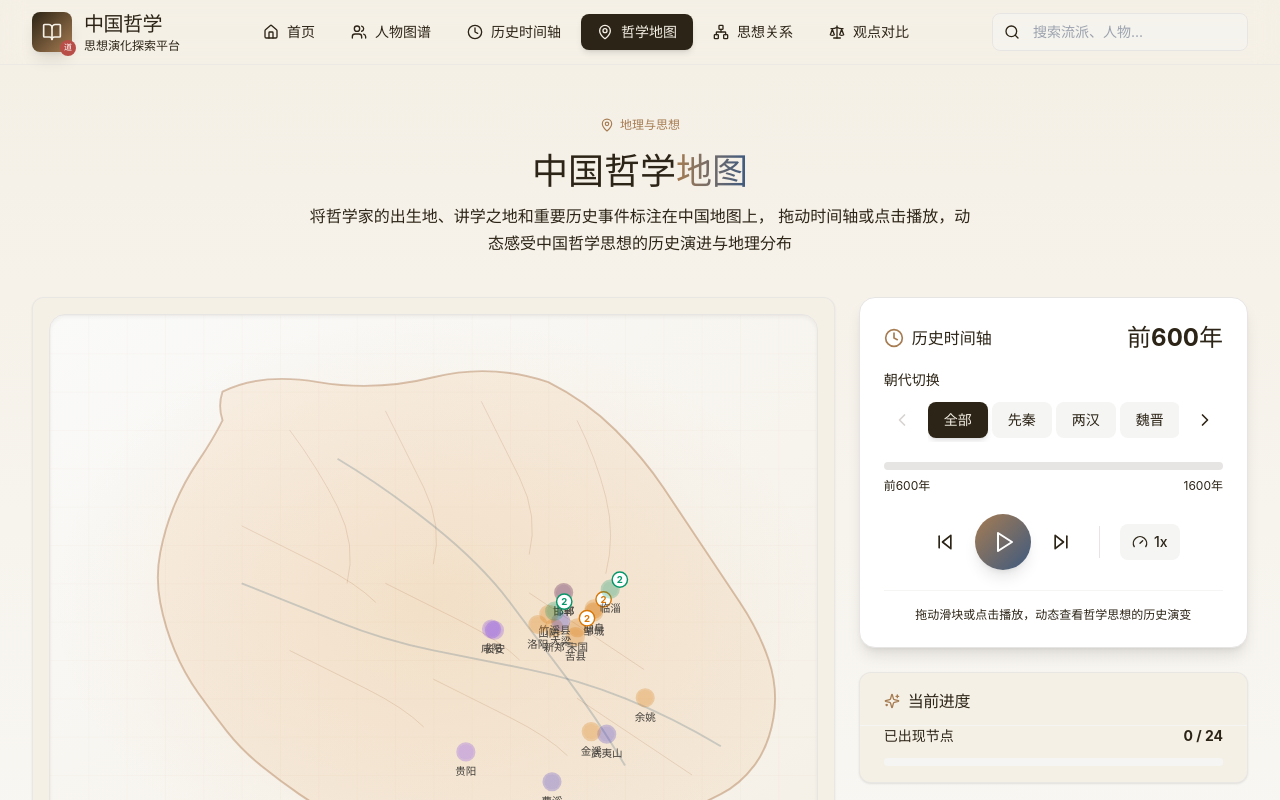
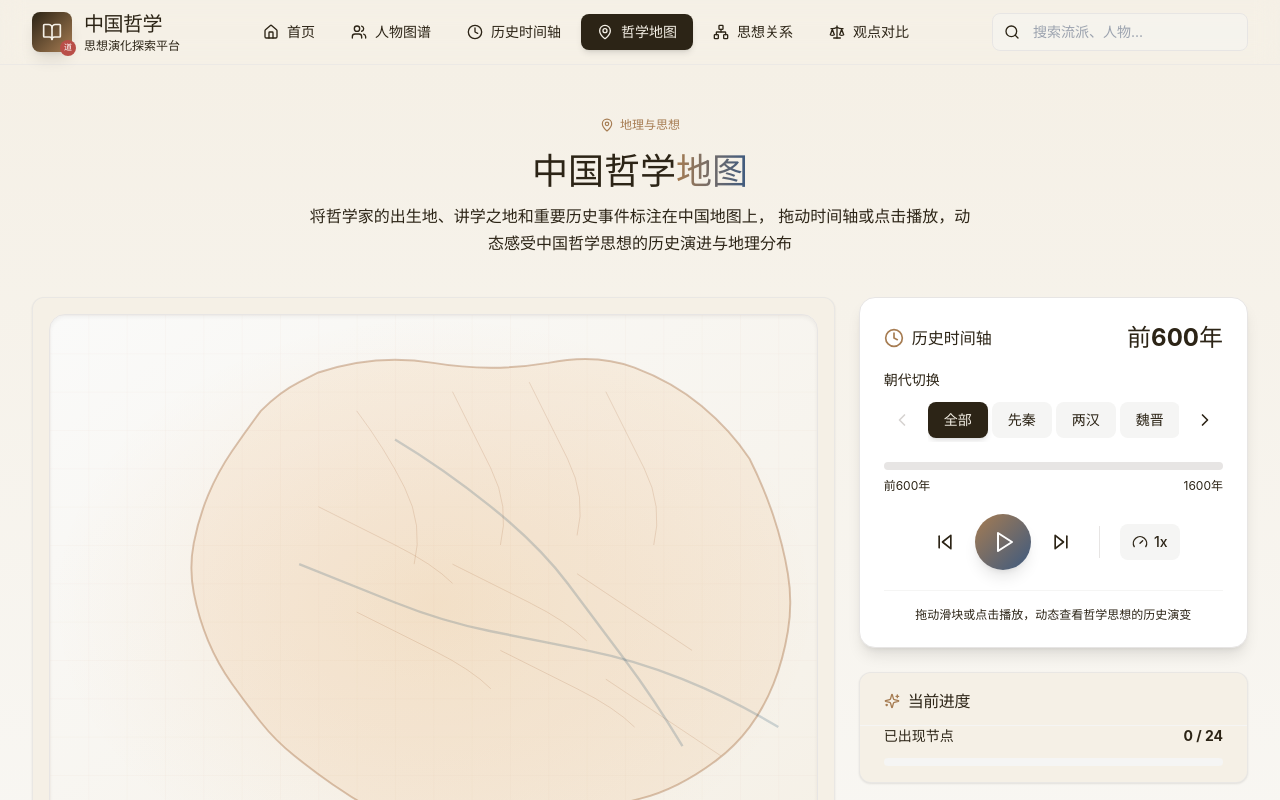
Before and after one commit to tutuentropy-droid/1039, a React (Vite) app: page /map in a window 1280 px wide. Shown: the top 800 px of the page. Built offline with nearby package versions, Linux system fonts and the light colour scheme.

Commit message:
.2156576054455260:63c6b522c756cb716e4aaf801dac897a_6a333ced49c31cd085cdfac7.6a33616549c31cd085cdfdad.6a336164b72a6f7db243b544:Trae CN.T(2026/6/18 11:09:25)

```diff
--- a/src/components/map/ChinaMap.tsx
+++ b/src/components/map/ChinaMap.tsx
@@ -18,18 +18,19 @@ interface ChinaMapProps {
 const MAP_WIDTH = 800;
 const MAP_HEIGHT = 600;
 
+const MIN_LNG = 100;
+const MAX_LNG = 128;
+const MIN_LAT = 20;
+const MAX_LAT = 42;
+
 const lngToX = (lng: number): number => {
-  const minLng = 73;
-  const maxLng = 135;
-  const range = maxLng - minLng;
-  return ((lng - minLng) / range) * MAP_WIDTH;
+  const range = MAX_LNG - MIN_LNG;
+  return ((lng - MIN_LNG) / range) * MAP_WIDTH;
 };
 
 const latToY = (lat: number): number => {
-  const minLat = 18;
-  const maxLat = 54;
-  const range = maxLat - minLat;
-  return MAP_HEIGHT - ((lat - minLat) / range) * MAP_HEIGHT;
+  const range = MAX_LAT - MIN_LAT;
+  return MAP_HEIGHT - ((lat - MIN_LAT) / range) * MAP_HEIGHT;
 };
 
 export const ChinaMap = ({
@@ -53,10 +54,10 @@ export const ChinaMap = ({
     return grouped;
   }, [nodes]);
 
-  const getNodeOpacity = useCallback(
-    (node: MapNode): number => {
-      if (currentYear === undefined) return 1;
-      return node.year <= currentYear ? 1 : 0.2;
+  const isNodeActive = useCallback(
+    (node: MapNode): boolean => {
+      if (currentYear === undefined) return true;
+      return node.year <= currentYear;
     },
     [currentYear]
   );
@@ -72,6 +73,7 @@ export const ChinaMap = ({
   };
 
   const handleNodeClick = (node: MapNode) => {
+    if (!isNodeActive(node)) return;
     const location = getLocationById(node.locationId);
     if (location && onNodeClick) {
       onNodeClick(node, location);
@@ -116,7 +118,7 @@ export const ChinaMap = ({
 
           <g className="china-outline">
             <path
-              d="M 180,80 Q 220,60 280,70 Q 340,80 400,65 Q 460,50 520,70 Q 560,90 590,120 Q 620,150 640,180 Q 660,210 680,240 Q 700,270 720,300 Q 740,330 750,360 Q 760,390 755,420 Q 750,450 735,470 Q 720,490 700,500 Q 680,510 660,520 Q 640,530 620,535 Q 600,540 580,545 Q 560,550 540,555 Q 520,560 500,565 Q 480,570 460,572 Q 440,574 420,570 Q 400,566 380,560 Q 360,554 340,545 Q 320,536 300,525 Q 280,514 260,500 Q 240,486 220,470 Q 200,454 185,435 Q 170,416 155,395 Q 140,374 130,350 Q 120,326 115,300 Q 110,274 115,248 Q 120,222 130,198 Q 140,174 155,152 Q 170,130 180,110 Q 175,95 180,80 Z"
+              d="M 280,60 Q 340,40 400,50 Q 460,60 520,50 Q 570,40 610,55 Q 650,70 680,95 Q 710,120 730,150 Q 745,180 755,210 Q 765,240 770,270 Q 775,300 770,330 Q 765,360 755,385 Q 745,410 730,430 Q 715,450 695,465 Q 675,480 655,490 Q 635,500 615,505 Q 595,510 575,515 Q 555,520 535,525 Q 515,530 495,535 Q 475,540 455,543 Q 435,546 415,543 Q 395,540 375,533 Q 355,526 335,515 Q 315,504 295,490 Q 275,476 255,460 Q 235,444 220,425 Q 205,406 190,385 Q 175,364 165,340 Q 155,316 150,290 Q 145,264 150,238 Q 155,212 165,188 Q 175,164 190,142 Q 205,120 220,100 Q 240,80 260,70 Q 270,65 280,60 Z"
               fill="rgba(217, 119, 6, 0.08)"
               stroke="rgba(139, 69, 19, 0.3)"
               strokeWidth="2"
@@ -125,21 +127,21 @@ export const ChinaMap = ({
           </g>
 
           <g className="province-lines" stroke="rgba(139, 69, 19, 0.15)" strokeWidth="1" fill="none">
-            <path d="M 250,120 Q 280,160 300,200 Q 320,240 310,280" />
-            <path d="M 350,100 Q 370,140 390,180 Q 410,220 400,260" />
-            <path d="M 450,90 Q 470,130 490,170 Q 510,210 500,250" />
-            <path d="M 550,110 Q 570,150 580,190 Q 590,230 580,270" />
-            <path d="M 200,220 Q 240,240 280,260 Q 320,280 340,300" />
-            <path d="M 350,280 Q 390,300 430,320 Q 470,340 490,360" />
-            <path d="M 500,290 Q 530,310 560,330 Q 590,350 620,370" />
-            <path d="M 250,350 Q 290,370 330,390 Q 370,410 390,430" />
-            <path d="M 400,380 Q 440,400 480,420 Q 520,440 540,460" />
-            <path d="M 550,400 Q 580,420 610,440 Q 640,460 670,480" />
+            <path d="M 320,100 Q 350,140 370,180 Q 390,220 380,260" />
+            <path d="M 420,80 Q 440,120 460,160 Q 480,200 470,240" />
+            <path d="M 500,70 Q 520,110 540,150 Q 560,190 550,230" />
+            <path d="M 580,80 Q 600,120 620,160 Q 640,200 630,240" />
+            <path d="M 280,200 Q 320,220 360,240 Q 400,260 420,280" />
+            <path d="M 420,260 Q 460,280 500,300 Q 540,320 560,340" />
+            <path d="M 550,270 Q 580,290 610,310 Q 640,330 670,350" />
+            <path d="M 320,310 Q 360,330 400,350 Q 440,370 460,390" />
+            <path d="M 470,350 Q 510,370 550,390 Q 590,410 610,430" />
+            <path d="M 580,380 Q 610,400 640,420 Q 670,440 700,460" />
           </g>
 
-          <g className="rivers" stroke="rgba(30, 77, 107, 0.2)" strokeWidth="2" fill="none">
-            <path d="M 200,280 Q 250,300 300,320 Q 350,340 400,350 Q 450,360 500,370 Q 550,380 600,400 Q 650,420 700,450" />
-            <path d="M 300,150 Q 350,180 400,220 Q 450,260 480,300 Q 510,340 540,380 Q 570,420 600,470" />
+          <g className="rivers" stroke="rgba(30, 77, 107, 0.2)" strokeWidth="2.5" fill="none">
+            <path d="M 260,260 Q 310,280 360,300 Q 410,320 460,330 Q 510,340 560,350 Q 610,360 660,380 Q 710,400 760,430" />
+            <path d="M 360,130 Q 410,160 460,200 Q 510,240 540,280 Q 570,320 600,360 Q 630,400 660,450" />
           </g>
 
           {mapLocations.map((location) => {
@@ -149,24 +151,28 @@ export const ChinaMap = ({
             const x = lngToX(location.lng);
             const y = latToY(location.lat);
 
-            const hasActiveNode = locationNodes.some((n) => getNodeOpacity(n) > 0.5);
-            const primaryNode = locationNodes[0];
-            const nodeCount = locationNodes.length;
+            const activeNodes = locationNodes.filter((n) => isNodeActive(n));
+            if (activeNodes.length === 0) return null;
 
-            const isSelected = selectedNodeId && locationNodes.some((n) => n.id === selectedNodeId);
+            const primaryNode = activeNodes[0];
+            const nodeCount = activeNodes.length;
+
+            const isSelected = selectedNodeId && activeNodes.some((n) => n.id === selectedNodeId);
 
             return (
               <g key={location.id} transform={`translate(${x}, ${y})`}>
                 <motion.circle
                   r={isSelected ? 12 : 8}
                   fill={MAP_NODE_TYPE_COLORS[primaryNode.type]}
-                  opacity={hasActiveNode ? 1 : 0.3}
                   filter={isSelected ? 'url(#glow)' : undefined}
                   className="cursor-pointer"
                   whileHover={{ r: isSelected ? 14 : 10 }}
                   onClick={() => handleNodeClick(primaryNode)}
                   onMouseEnter={(e) => handleNodeHover(primaryNode.id, e)}
                   onMouseLeave={handleNodeLeave}
+                  initial={{ scale: 0, opacity: 0 }}
+                  animate={{ scale: 1, opacity: 1 }}
+                  transition={{ type: 'spring', stiffness: 300, damping: 20 }}
                 />
 
                 <motion.circle
@@ -174,7 +180,7 @@ export const ChinaMap = ({
                   fill="none"
                   stroke={MAP_NODE_TYPE_COLORS[primaryNode.type]}
                   strokeWidth="2"
-                  opacity={hasActiveNode ? 0.4 : 0.1}
+                  opacity={0.4}
                   className="pointer-events-none"
                   animate={{
                     r: isSelected ? [12, 18, 12] : [8, 14, 8],
--- a/src/components/map/NodeDetailModal.tsx
+++ b/src/components/map/NodeDetailModal.tsx
@@ -42,7 +42,7 @@ export const NodeDetailModal = ({ isOpen, onClose, node, location }: NodeDetailM
             animate={{ opacity: 1, scale: 1, y: 0 }}
             exit={{ opacity: 0, scale: 0.95, y: 20 }}
             transition={{ type: 'spring', damping: 25, stiffness: 300 }}
-            className="fixed inset-x-4 top-1/2 -translate-y-1/2 max-w-2xl mx-auto z-50 max-h-[85vh] overflow-y-auto"
+            className="fixed inset-x-4 top-1/2 -translate-y-1/2 max-w-2xl mx-auto z-50 max-h-[90vh] overflow-y-auto"
           >
             <Card className="bg-paper border-stone-200 shadow-2xl overflow-hidden">
               <div
@@ -166,7 +166,7 @@ export const NodeDetailModal = ({ isOpen, onClose, node, location }: NodeDetailM
                         相关学派
                       </h3>
                       <div className="font-bold text-ink mb-1">{school.name}</div>
-                      <p className="text-sm text-ink/60 line-clamp-2">{school.description}</p>
+                      <p className="text-sm text-ink/60 leading-relaxed">{school.description}</p>
                     </div>
                   )}
 
```
